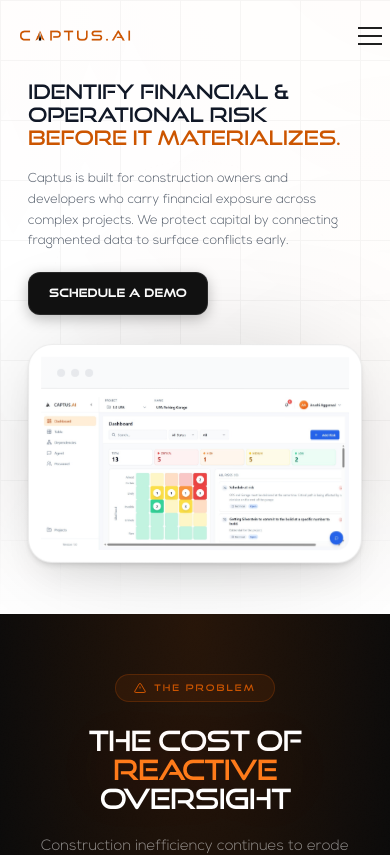
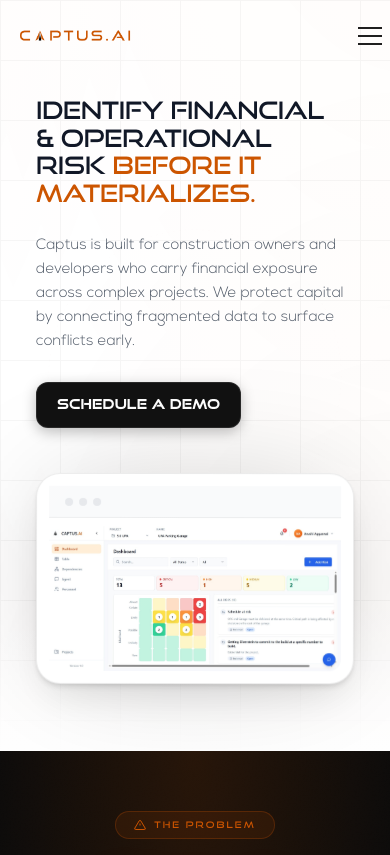
Before and after one commit to prudhvi9121/captus, a Next.js app: page / in a window 390 px wide. Shown: the top 855 px of the page. Built offline with nearby package versions, Linux system fonts and the light colour scheme.

Commit message:
version 12.0

```diff
--- a/app/components/Hero.tsx
+++ b/app/components/Hero.tsx
@@ -90,16 +90,16 @@
                     width: "100%",
                     maxWidth: "1400px",
                     margin: "0 auto",
-                    paddingTop: "clamp(20px, 4vw, 40px)",
-                    paddingBottom: "clamp(48px, 6vw, 60px)",
-                    paddingLeft: "clamp(28px, 5vw, 96px)",
-                    paddingRight: "clamp(28px, 5vw, 96px)",
+                    paddingTop: "clamp(36px, 5vw, 40px)",
+                    paddingBottom: "clamp(64px, 8vw, 80px)",
+                    paddingLeft: "clamp(36px, 6vw, 96px)",
+                    paddingRight: "clamp(36px, 6vw, 96px)",
                     flex: 1,
                     display: "flex",
                     flexDirection: "row",
                     flexWrap: "wrap",
                     alignItems: "center",
-                    gap: "clamp(32px, 5vw, 80px)",
+                    gap: "clamp(48px, 6vw, 80px)",
                 }}
             >
                 {/* Left Column: Text */}
@@ -110,7 +110,7 @@
                         flexDirection: "column",
                         alignItems: "flex-start",
                         textAlign: "left",
-                        gap: "clamp(20px, 3vw, 32px)",
+                        gap: "clamp(28px, 4vw, 32px)",
                         width: "100%",
                     }}
                 >
@@ -119,7 +119,7 @@
                         ref={heroSubRef}
                         className="font-display"
                         style={{
-                            fontSize: "clamp(20px, 3.5vw, 40px)",
+                            fontSize: "clamp(24px, 3.5vw, 40px)",
                             color: "var(--text-primary)",
                             lineHeight: 1.15,
                             letterSpacing: "-0.01em",
@@ -138,7 +138,7 @@
                         ref={heroParaRef}
                         style={{
                             color: "var(--text-secondary)",
-                            fontSize: "clamp(13px, 1.3vw, 17px)",
+                            fontSize: "clamp(15px, 1.3vw, 17px)",
                             maxWidth: "480px",
                             lineHeight: 1.6,
                             fontWeight: 400,
@@ -170,7 +170,7 @@
                                 color: "#fff",
                                 borderRadius: "12px",
                                 fontWeight: 600,
-                                fontSize: "clamp(11px, 1.5vw, 14px)",
+                                fontSize: "clamp(13px, 1.5vw, 14px)",
                                 textDecoration: "none",
                                 boxShadow: "0 4px 14px rgba(0,0,0,0.25)",
                                 border: "1px solid rgba(255,255,255,0.1)",
```
